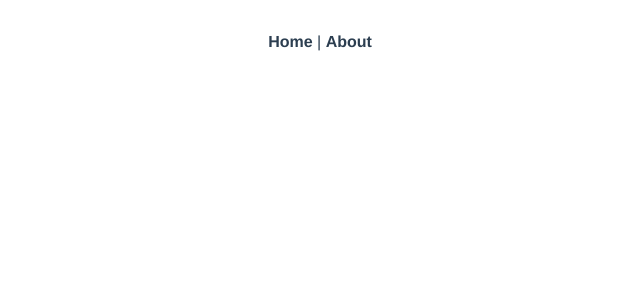
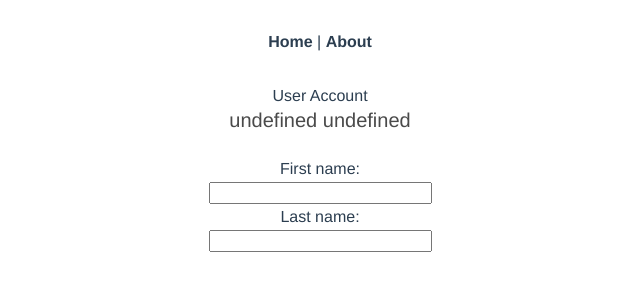
Before and after one commit to evpozdniakov/vuejs-course-2, a Vue app: page /account in a window 1280 px wide. Shown: the top 300 px of the page, without its empty margins (320-960 px from the left). Built offline with nearby package versions, Linux system fonts and the light colour scheme; no server answers.

Commit message:
Use router to link user list and account pages.

```diff
--- a/src/components/UserList.vue
+++ b/src/components/UserList.vue
@@ -23,14 +23,14 @@ export default {
   props: {
     users: {
       type: Array,
-      default: function() {
+      default() {
         return [];
       }
     }
   },
   methods: {
-    openUserProfile: function(id) {
-      location.href = `./edit-user.html#${id}`;
+    openUserProfile(id) {
+      this.$router.push(`/account?id=${id}`);
     }
   }
 };
--- a/src/components/UserProfile.vue
+++ b/src/components/UserProfile.vue
@@ -1,17 +1,22 @@
 <template>
   <div class="user-profile">
     <div v-if="user">
-      <h2 class="subtitle">{{ user.name }}</h2>
+      <h2 class="subtitle">{{ userFullName }}</h2>
       <form>
         <p>
-          Имя:
+          First name:
           <br />
-          <input :value="user.name" />
+          <input :value="user.firstName" />
+        </p>
+        <p>
+          Last name:
+          <br />
+          <input :value="user.lastName" />
         </p>
       </form>
     </div>
     <div v-else>
-      <p>Данные загружаются</p>
+      <p>Loading...</p>
     </div>
   </div>
 </template>
@@ -21,7 +26,15 @@ export default {
   props: {
     user: {
       type: Object,
-      required: true
+      default() {
+        return {};
+      }
+    }
+  },
+  computed: {
+    userFullName() {
+      const { firstName, lastName } = this.user;
+      return `${firstName} ${lastName}`;
     }
   }
 };
--- a/src/router.js
+++ b/src/router.js
@@ -1,6 +1,6 @@
 import Vue from "vue";
 import Router from "vue-router";
-import Home from "./views/Home.vue";
+import Home from "@/views/Home.vue";
 
 Vue.use(Router);
 
@@ -14,13 +14,10 @@ export default new Router({
       component: Home
     },
     {
-      path: "/about",
-      name: "about",
-      // route level code-splitting
-      // this generates a separate chunk (about.[hash].js) for this route
-      // which is lazy-loaded when the route is visited.
+      path: "/account",
+      name: "userAccount",
       component: () =>
-        import(/* webpackChunkName: "about" */ "./views/About.vue")
+        import(/* webpackChunkName: "userAccount" */ "@/views/UserAccount.vue")
     }
   ]
 });
--- a/src/views/Home.vue
+++ b/src/views/Home.vue
@@ -1,18 +1,38 @@
 <template>
   <div class="home">
-    <img alt="Vue logo" src="../assets/logo.png" />
-    <HelloWorld msg="Welcome to Your Vue.js App" />
+    <h1 class="title">{{ title }}</h1>
+    <UserList :users="users" />
   </div>
 </template>
 
 <script>
 // @ is an alias to /src
-import HelloWorld from "@/components/HelloWorld.vue";
+// import HelloWorld from "@/components/HelloWorld.vue";
+import UserList from "@/components/UserList.vue";
 
 export default {
-  name: "home",
+  name: "Home",
   components: {
-    HelloWorld
+    UserList
+  },
+  data() {
+    return {
+      title: "Список пользователей",
+      users: []
+    };
+  },
+  mounted() {
+    this.loadUsers().catch(console.warn);
+  },
+  methods: {
+    loadUsers() {
+      return fetch("http://localhost:3000/users")
+        .then(response => response.json())
+        .then(data => {
+          this.users = data;
+          console.log("Data loading completed.");
+        });
+    }
   }
 };
 </script>
--- /dev/null
+++ b/src/views/UserAccount.vue
@@ -0,0 +1,44 @@
+<template>
+  <div class="user-account">
+    <h1>User Account</h1>
+    <UserProfile :user="user" />
+  </div>
+</template>
+
+<script>
+import UserProfile from "@/components/UserProfile.vue";
+
+export default {
+  name: "User",
+  components: {
+    UserProfile
+  },
+  data() {
+    return {
+      user: null
+    };
+  },
+  mounted() {
+    this.readUserIdFromUrl()
+      .then(this.loadUserById)
+      .then(data => (this.user = data))
+      .catch(console.warn);
+  },
+  methods: {
+    loadUserById(id) {
+      return fetch(`http://localhost:3000/users/${id}`).then(response =>
+        response.json()
+      );
+    },
+    readUserIdFromUrl() {
+      const { id } = this.$route.query;
+
+      if (id !== "") {
+        return Promise.resolve(id);
+      }
+
+      return Promise.reject(new Error("Unable to read user id"));
+    }
+  }
+};
+</script>
```
